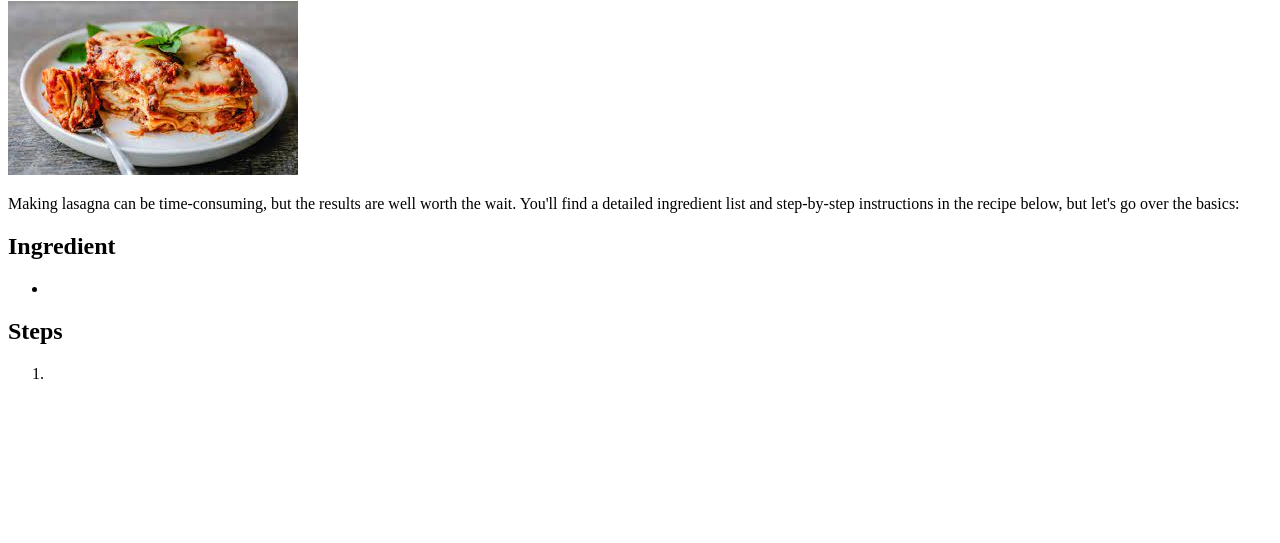
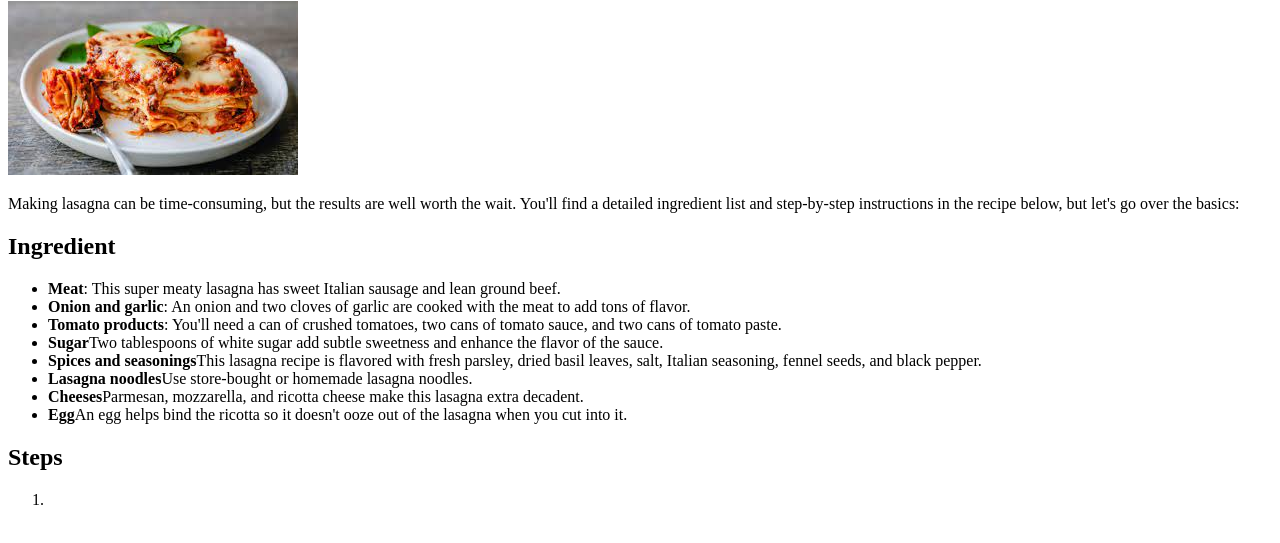
Before and after one commit to SyedShafie/Odin-Recipes, a plain HTML site: page recipes/lasagna.html in a window 1280 px wide. Shown: the part 79-622 px from the top of the page. Drawn offline with Linux system fonts and the light colour scheme.

Commit message:
lasagna ingredient completed

```diff
--- a/recipes/lasagna.html
+++ b/recipes/lasagna.html
@@ -12,7 +12,15 @@
 
         <h2>Ingredient</h2>
         <ul>
-            <li></li>
+            <li><strong>Meat</strong>: This super meaty lasagna has sweet Italian sausage and lean ground beef.</li>
+            <li><strong>Onion and garlic</strong>: An onion and two cloves of garlic are cooked with the meat to add tons of flavor.</li>
+            <li><strong>Tomato products</strong>: You'll need a can of crushed tomatoes, two cans of tomato sauce, and two cans of tomato paste.</li>
+            <li><strong>Sugar</strong>Two tablespoons of white sugar add subtle sweetness and enhance the flavor of the sauce.</li>
+            <li><strong>Spices and seasonings</strong>This lasagna recipe is flavored with fresh parsley, dried basil leaves, salt, Italian seasoning, fennel seeds, and black pepper.</li>
+            <li><strong>Lasagna noodles</strong>Use store-bought or homemade lasagna noodles.</li>
+            <li><strong>Cheeses</strong>Parmesan, mozzarella, and ricotta cheese make this lasagna extra decadent.</li>
+            <li><strong>Egg</strong>An egg helps bind the ricotta so it doesn't ooze out of the lasagna when you cut into it.</li>
+
         </ul>
 
         <h2>Steps</h2>
```
